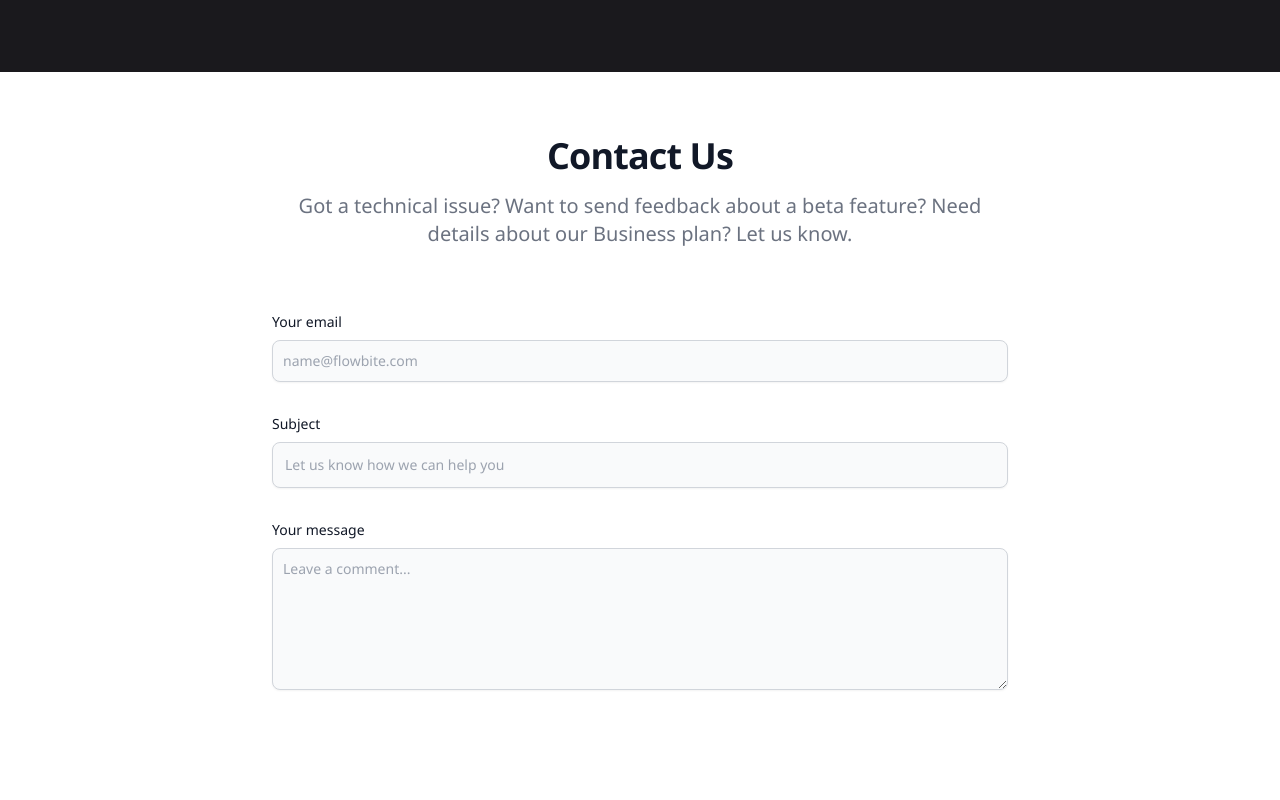
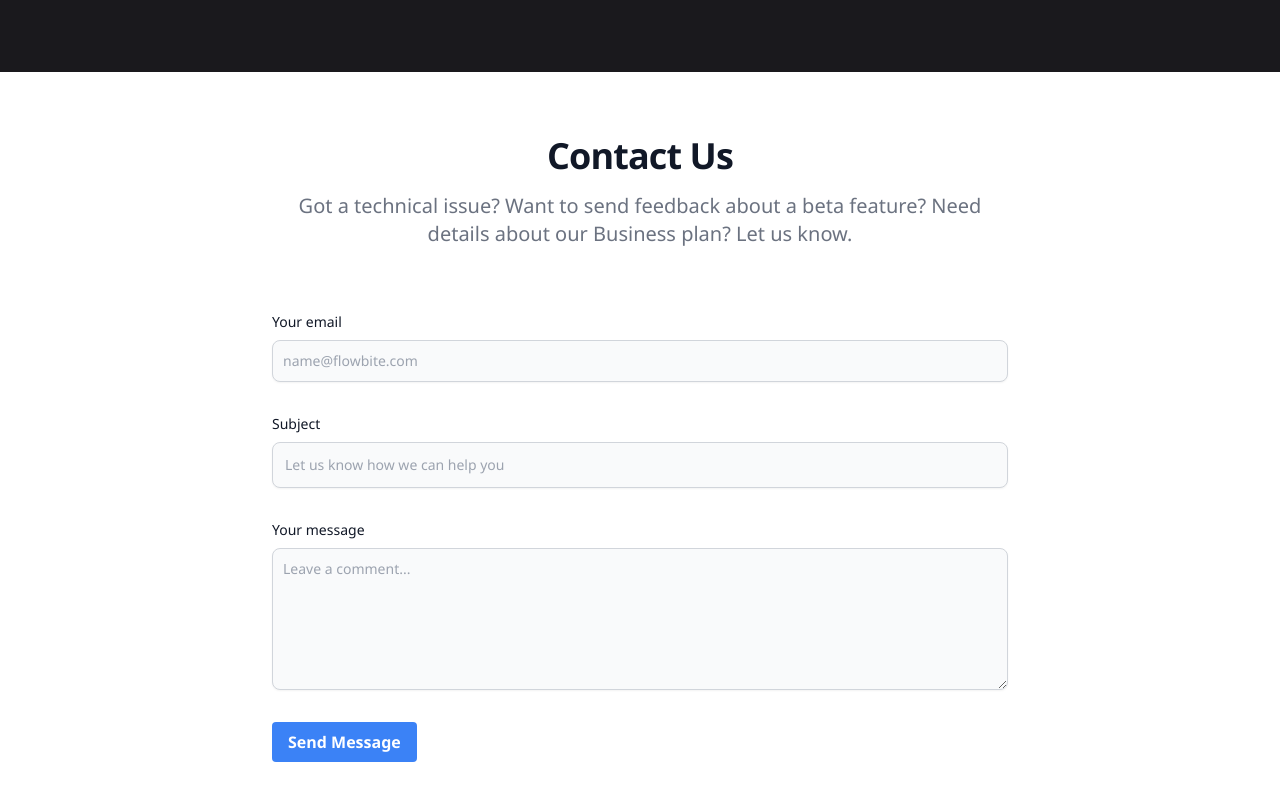
Before and after one commit to PradepB/Portfolio, a Vue app: page / in a window 1280 px wide. Shown: the part 1578-2378 px from the top of the page. Built offline with nearby package versions, Linux system fonts and the light colour scheme.

Commit message:
send msg button updated

```diff
--- a/src/components/Contact.vue
+++ b/src/components/Contact.vue
@@ -17,7 +17,9 @@
               <label for="message" class="block mb-2 text-sm font-medium text-gray-900 dark:text-gray-400">Your message</label>
               <textarea id="message" rows="6" class="block p-2.5 w-full text-sm text-gray-900 bg-gray-50 rounded-lg shadow-sm border border-gray-300 focus:ring-primary-500 focus:border-primary-500 dark:bg-gray-700 dark:border-gray-600 dark:placeholder-gray-400 dark:text-white dark:focus:ring-primary-500 dark:focus:border-primary-500" placeholder="Leave a comment..."></textarea>
           </div>
-          <button type="submit" class="py-3 px-5 text-sm font-medium text-center text-white rounded-lg bg-primary-700 sm:w-fit hover:bg-primary-800 focus:ring-4 focus:outline-none focus:ring-primary-300 dark:bg-primary-600 dark:hover:bg-primary-700 dark:focus:ring-primary-800">Send message</button>
+         <button class="bg-blue-500 hover:bg-blue-700 text-white font-bold py-2 px-4 rounded">
+            Send Message
+        </button>
       </form>
   </div>
 </section>
```
